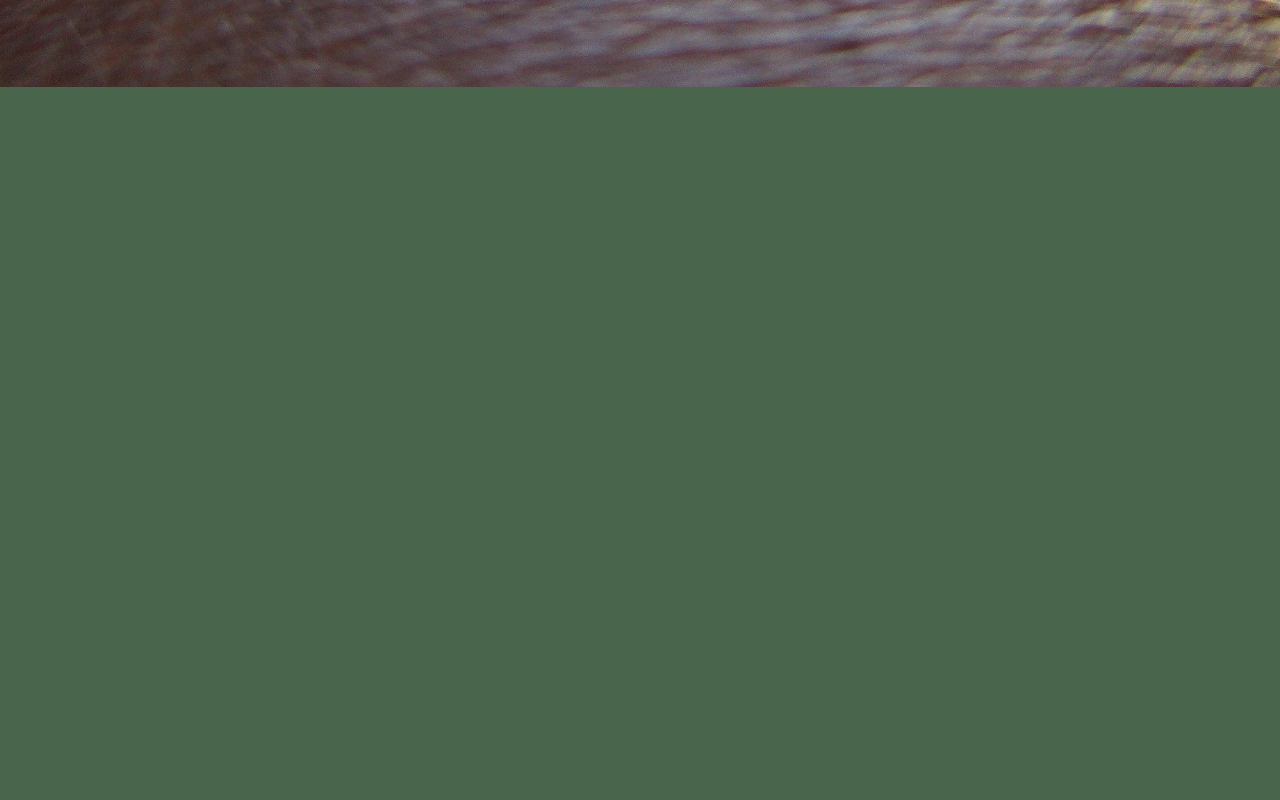
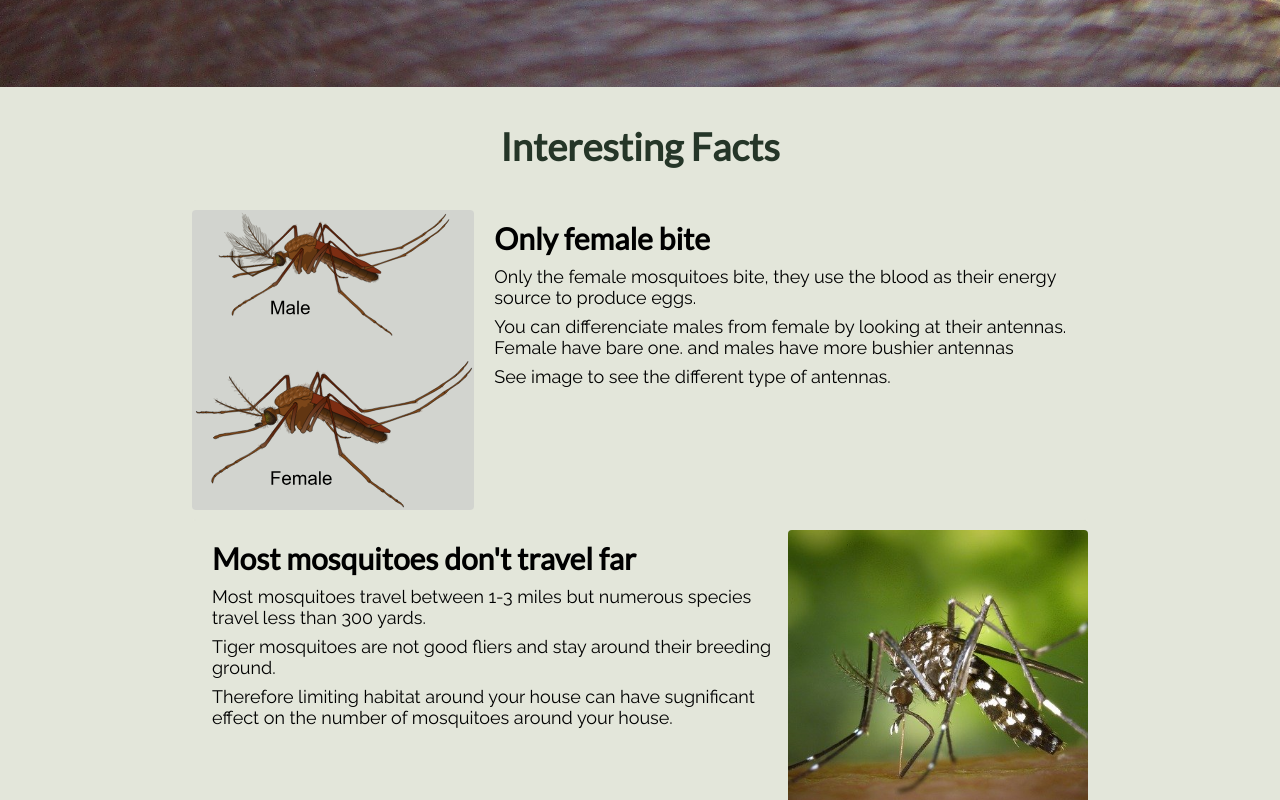
Before and after one commit to willot/Mosquitoes, an Angular app: page / in a window 1280 px wide. Shown: the part 960-1760 px from the top of the page. Before the commit the page ends 1051 px from the top, so only its background shows below. Built offline with nearby package versions, Linux system fonts and the light colour scheme.

Commit message:
new version

```diff
--- a/src/app/components/fact-card/fact-card.component.html
+++ b/src/app/components/fact-card/fact-card.component.html
@@ -1,9 +1,8 @@
-<div class="card" [ngStyle]="{'background-color':determineBackGroundColor(), 'color':determineFontColor()}">
-    <h1 class="title">{{card.title}}</h1>
-
+<div class="card" >
     <div class="container">
-        <img class="image" src={{card.image}} alt={{card.imageAltText}}>
-        <div class="text-container">
+        <img class="image" src={{card.image}} [ngClass]="{'order-1':positionLeft() == true,'order-2':positionLeft() == false }" alt={{card.imageAltText}}>
+        <div class="text-container" [ngClass]="{'order-1':positionLeft() == false,'order-2':positionLeft() == true }">
+            <h1 class="title">{{card.title}}</h1>
             <div class="text">{{card.text1}}</div>
             <div class="text">{{card.text2}}</div>
             <div class="text">{{card.text3}}</div>
--- a/src/app/components/fact-card/fact-card.component.scss
+++ b/src/app/components/fact-card/fact-card.component.scss
@@ -1,28 +1,34 @@
 .card {
-    // background-color: #E3E6DA;
+    background-color: #E3E6DA;
     border-radius: 4px;
-
-    .title {
-        font-size:30px;
-        padding: 10px;
-        font-family: Lato;
-        margin:0px;
-    }
+    text-align: center;
+    width:70%;
+    margin: auto;
 
     .container {
         display: flex;
         padding-top:10px;
         padding-bottom:10px;
 
+        .order-1 {
+            order: 1;
+         }
+
+         .order-2 {
+            order: 2;
+         }
+
         .image {
-            margin-left:10px;
-            max-height: 300px;
+            height: 300px;
             width:300px;
             border-radius: 4px;
+            object-fit: cover;
+            background-color: rgb(200,200,200, 0.6);
         }
 
         .text-container {
             display: flex;
+            text-align: left;
             justify-content: flex-start;
             align-content: center;
             flex-direction: column;
@@ -30,6 +36,13 @@
             padding-right: 10px;
             padding-left: 20px;
 
+            .title {
+                font-size:30px;
+                padding: 10px 0 10px 0;
+                font-family: Lato;
+                margin:0px;
+            }
+
             .text {
                 padding-bottom:8px;
             }
--- a/src/app/components/fact-card/fact-card.component.ts
+++ b/src/app/components/fact-card/fact-card.component.ts
@@ -19,10 +19,7 @@ export class FactCardComponent implements OnInit {
   ngOnInit(): void {
   }
 
-  determineBackGroundColor(): string {
-    return this.index%2 == 0 ? '#E3E6DA': '#253628';
-  }
-  determineFontColor(): string {
-    return this.index%2 == 0 ? '#253628' :'#E3E6DA';
+  positionLeft(): boolean {
+    return this.index%2 == 0 ? true: false;
   }
 }
--- a/src/app/components/home/home.component.html
+++ b/src/app/components/home/home.component.html
@@ -9,3 +9,5 @@
         <!-- <div class="action-call" (click)='onActionCallClicked()'>Remove Mosquitoes Habitat</div> -->
     </div>
 </div>
+<h2 class="fact-title">Interesting Facts</h2>
+<app-facts></app-facts>
--- a/src/app/components/home/home.component.scss
+++ b/src/app/components/home/home.component.scss
@@ -25,6 +25,11 @@
     h1{
         font-family: Lato;
     }
+
+    h2 {
+        font-size: 26px;
+        font-family: Lato;
+    }
     .text {
         font-size: 20px;
         overflow-wrap: break-word;
@@ -47,3 +52,11 @@
         transition-duration: 0.1s;
     }
 }
+
+.fact-title {
+    color: #253628;
+    font-size: 38px;
+    font-weight: 600;
+    font-family: Lato;
+    text-align: center;
+}
--- a/src/app/components/tab-bar/tab-bar.component.scss
+++ b/src/app/components/tab-bar/tab-bar.component.scss
@@ -4,7 +4,8 @@
     text-align: center;
     align-items: center;
     padding: 0px 10px 0px 10px;
-    background-color:	rgb(200,200,200, 0.2);
+    // background-color:	rgb(200,200,200, 0.2);
+    background-color:	#49654C;
 
     .tabs{
         padding: 10px;
--- a/src/styles.scss
+++ b/src/styles.scss
@@ -1,6 +1,6 @@
 /* You can add global styles to this file, and also import other style files */
 body{
-        background-color:#49654C;
+        background-color:#E3E6DA;
         margin: 0px;
         font-family: Raleway;
 }
```
Also changed, not shown: package.json (+13 -21 lines), src/server.js (added, +10 -0 lines), 1 other file (tests, documents, lock files or other folders).
